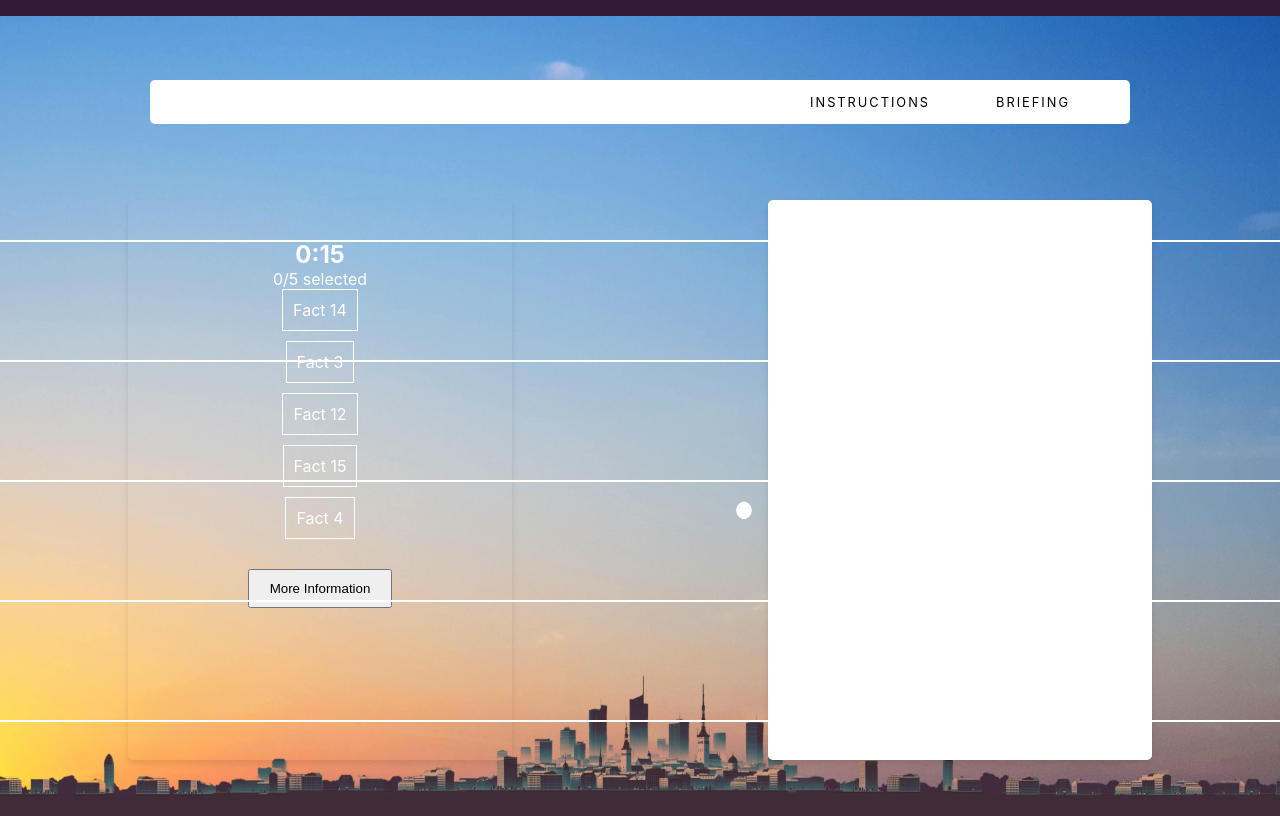
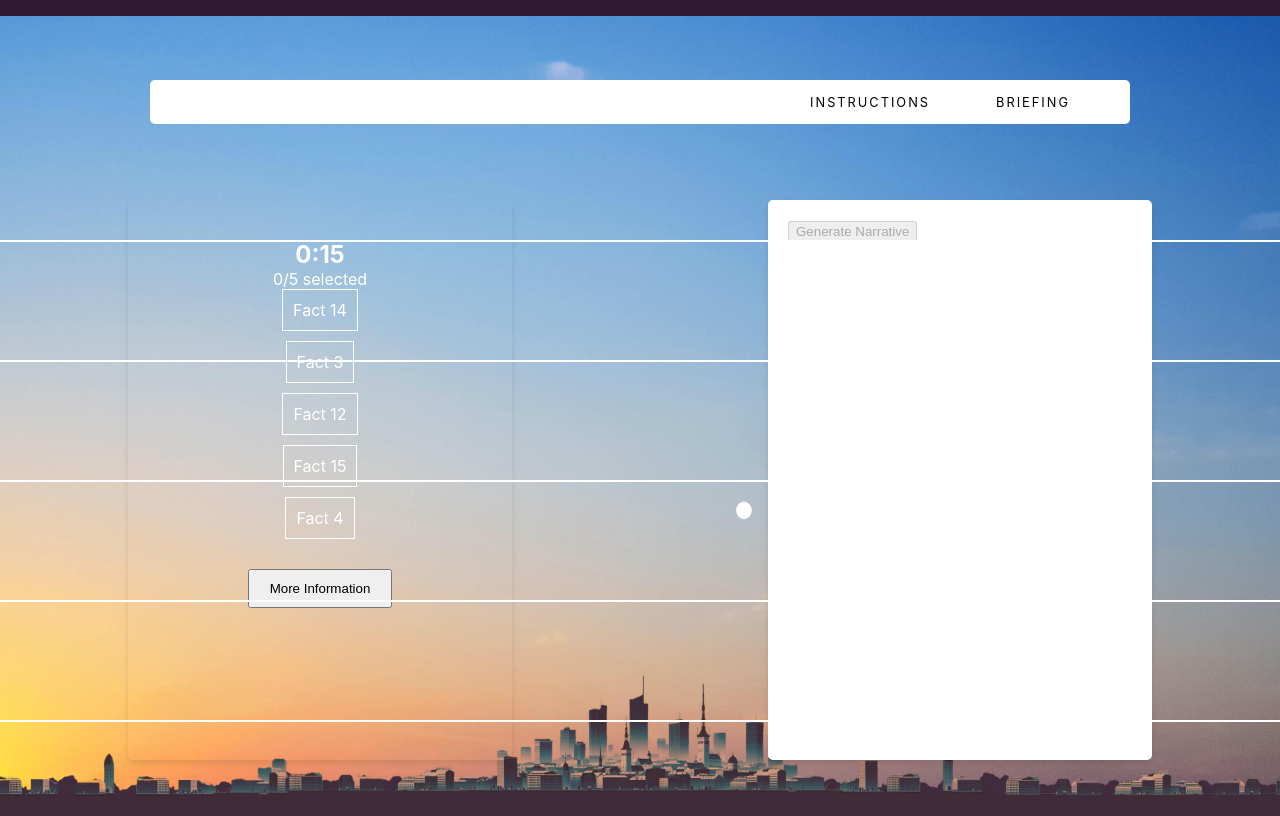
Before and after one commit to tom-plant/reality-check, a React (Create React App) app in the folder frontend/reality-check/: page / in a window 1280 px wide. Built offline with nearby package versions, Linux system fonts and the light colour scheme.

Commit message:
Addeed ability to view selected fact display in the right container, with generate narrative button that appears only after box selection is disabled.

```diff
--- a/frontend/reality-check/src/components/common/FactBox.css
+++ b/frontend/reality-check/src/components/common/FactBox.css
@@ -1,6 +1,7 @@
 /* FactBox.css */
 
 .fact-box {
+  /* Your existing styles */
   border: 1px solid #fffffffc;
   padding: 10px;
   margin-bottom: 10px;
@@ -9,7 +10,14 @@
   transition: background-color 0.3s;
 }
 
-.fact-box.selected {
+/* New styles for right container fact boxes */
+.fact-box.right {
+  border: 1px solid black;
+  color: black;
+}
+
+/* Apply selected styles only to right container fact boxes */
+.fact-box.right.selected {
   background-color: #fff;
   color: #000;
 }
--- a/frontend/reality-check/src/components/common/FactBox.js
+++ b/frontend/reality-check/src/components/common/FactBox.js
@@ -1,8 +1,9 @@
+// FactBox.js
 import React from 'react';
 import { useGameDispatch, useGameState } from '../../contexts/GameContext'; // Adjust the path as needed
 import './FactBox.css';
 
-const FactBox = ({ fact, isSelected, disabled }) => {
+const FactBox = ({ fact, isSelected, disabled, container}) => {
   const dispatch = useGameDispatch();
   const { selectedFactCombination } = useGameState(); // Access the selected facts from context
   // Only allow selection if the fact is already selected or if less than 5 facts are selected
@@ -26,7 +27,7 @@ const FactBox = ({ fact, isSelected, disabled }) => {
 
   return (
     <div
-      className={`fact-box ${isSelected ? 'selected' : ''}`}
+      className={`fact-box ${isSelected ? 'selected' : ''} ${container}`}
       onClick={toggleFactSelection}
     >
       {fact.text}
--- a/frontend/reality-check/src/components/game/SelectFacts.js
+++ b/frontend/reality-check/src/components/game/SelectFacts.js
@@ -1,3 +1,4 @@
+// SelectedFacts.js
 import React, { useState, useEffect } from 'react';
 import { useGameState, useGameDispatch } from '../../contexts/GameContext'; // Adjust the path as needed
 import FactBox from '../common/FactBox'; // Adjust the path as needed
@@ -6,26 +7,23 @@ import Timer from '../common/Timer'; // Import the Timer component
 import './SelectFacts.css'; // Ensure you have a CSS file for styling
 
 const SelectFacts = () => {
-  const { facts, selectedFactCombination } = useGameState();
+  const { facts, selectedFactCombination, selectionEnded } = useGameState();
   const dispatch = useGameDispatch();
   const [displayedFacts, setDisplayedFacts] = useState(facts.slice(0, 5)); // Start with the first 5 facts
-  const [selectionEnded, setSelectionEnded] = useState(false);   // Add state to manage whether the selection phase has ended
-
-
-  // Function to get a random selection of facts
-  const getRandomFacts = (factsArray, count) => {
-    let shuffled = [...factsArray].sort(() => 0.5 - Math.random());
-    return shuffled.slice(0, count);
-  };
 
   useEffect(() => {
     // Initially load a random selection of 5 facts
     setDisplayedFacts(getRandomFacts(facts, 5));
   }, [facts]);
 
+  const getRandomFacts = (factsArray, count) => {
+  // Get a random selection of facts
+    let shuffled = [...factsArray].sort(() => 0.5 - Math.random());
+    return shuffled.slice(0, count);
+  };
+
   const loadMoreFacts = () => {
     if (selectionEnded) {
-      // Do nothing if selection phase has ended
       return;
     }
     // Combine current displayed facts with a new random selection of 5 facts, excluding duplicates
@@ -34,7 +32,7 @@ const SelectFacts = () => {
   };
 
   const onTimeUp = () => {
-    setSelectionEnded(true);
+    dispatch({ type: 'SET_SELECTION_ENDED', payload: true });
     // Optional: Automatically select additional facts to meet the minimum requirement, if necessary
   };
 
@@ -47,9 +45,8 @@ const SelectFacts = () => {
           key={fact.id}
           fact={fact}
           isSelected={selectedFactCombination.includes(fact)}
-          onSelect={() => dispatch({ type: 'SELECT_FACT', payload: fact })}
-          onDeselect={() => dispatch({ type: 'DESELECT_FACT', payload: fact })}
           disabled={selectionEnded}
+          container= "left"
         />
       ))}
       <button
--- /dev/null
+++ b/frontend/reality-check/src/components/game/SelectedFactsDisplay.js
@@ -0,0 +1,29 @@
+// SelectedFactsDisplay.js
+
+import React from 'react';
+import { useGameState } from '../../contexts/GameContext';
+import FactBox from '../common/FactBox';
+
+const SelectedFactsDisplay = () => {
+  const { selectedFactCombination, selectionEnded } = useGameState();
+
+  return (
+    <div className="selected-facts-display">
+      {selectedFactCombination.map((fact) => (
+        <FactBox
+          key={fact.id}
+          fact={fact}
+          isSelected={true} // These are always selected
+          disabled={selectionEnded}
+          container="right"
+        />
+      ))}
+      <button className="generate-narrative" disabled={!selectionEnded}>
+        Generate Narrative
+      </button>
+    </div>
+  );
+};
+
+
+export default SelectedFactsDisplay;
--- a/frontend/reality-check/src/components/layout/GameLayout.js
+++ b/frontend/reality-check/src/components/layout/GameLayout.js
@@ -1,6 +1,7 @@
 import React from 'react';
-import { useGameState } from '../../contexts/GameContext'; // Adjust the path as needed
+import { useGameState } from '../../contexts/GameContext';
 import SelectFacts from '../game/SelectFacts';
+import SelectedFactsDisplay from '../game/SelectedFactsDisplay';
 import SelectNarratives from '../game/SelectNarratives';
 import NarrativeImpact from '../game/NarrativeImpact';
 import IntroduceEvent from '../game/IntroduceEvent';
@@ -10,7 +11,7 @@ import RightContainer from '../containers/RightContainer';
 import './GameLayout.css'; // Import CSS
 
 const GameLayout = () => {
-  const { currentView } = useGameState();
+  const { currentView, selectionEnded } = useGameState();
 
   // Use currentView to determine the content for LeftContainer and RightContainer
   // Implement renderLeftContent and renderRightContent functions as shown previously
@@ -36,7 +37,7 @@ const GameLayout = () => {
     // Example implementations. Adjust according to your game design.
     switch (currentView) {
       case 'SELECT_FACTS':
-        return <div>Instructions for selecting facts</div>;
+        return <SelectedFactsDisplay />;
       case 'SELECT_NARRATIVES':
         return <div>Guidelines for selecting narratives</div>;
       case 'NARRATIVE_IMPACT':
--- a/frontend/reality-check/src/contexts/GameContext.js
+++ b/frontend/reality-check/src/contexts/GameContext.js
@@ -26,6 +26,7 @@ const initialState = {
   currentView: 'SELECT_FACTS',
   selectedFactCombination: [],
   updatedFactCombination: [],
+  selectionEnded: false,
   narrativeOptions: [],
   primaryNarrative: null,
   secondaryNarratve: null,
@@ -60,6 +61,11 @@ const gameReducer = (state, action) => {
       console.log('LOAD_MORE_FACTS action triggered. Implement logic to load more facts here.');
       return state; // Return the current state unchanged for now
 
+    case 'SET_SELECTION_ENDED':
+        return { ...state, selectionEnded: action.payload };
+      default:
+        return state;
+
     case 'GENERATE_NEWS_CONTENT':
       // Assuming this action updates a state variable with more information. Adjust as needed.
       return { ...state, additionalInfo: action.payload };
@@ -92,8 +98,6 @@ const gameReducer = (state, action) => {
         updatedFactCombination: state.updatedFactCombination.filter(fact => fact !== action.payload),
       };
 
-    default:
-      throw new Error(`Unhandled action type: ${action.type}`);
   }
 };
 
```
